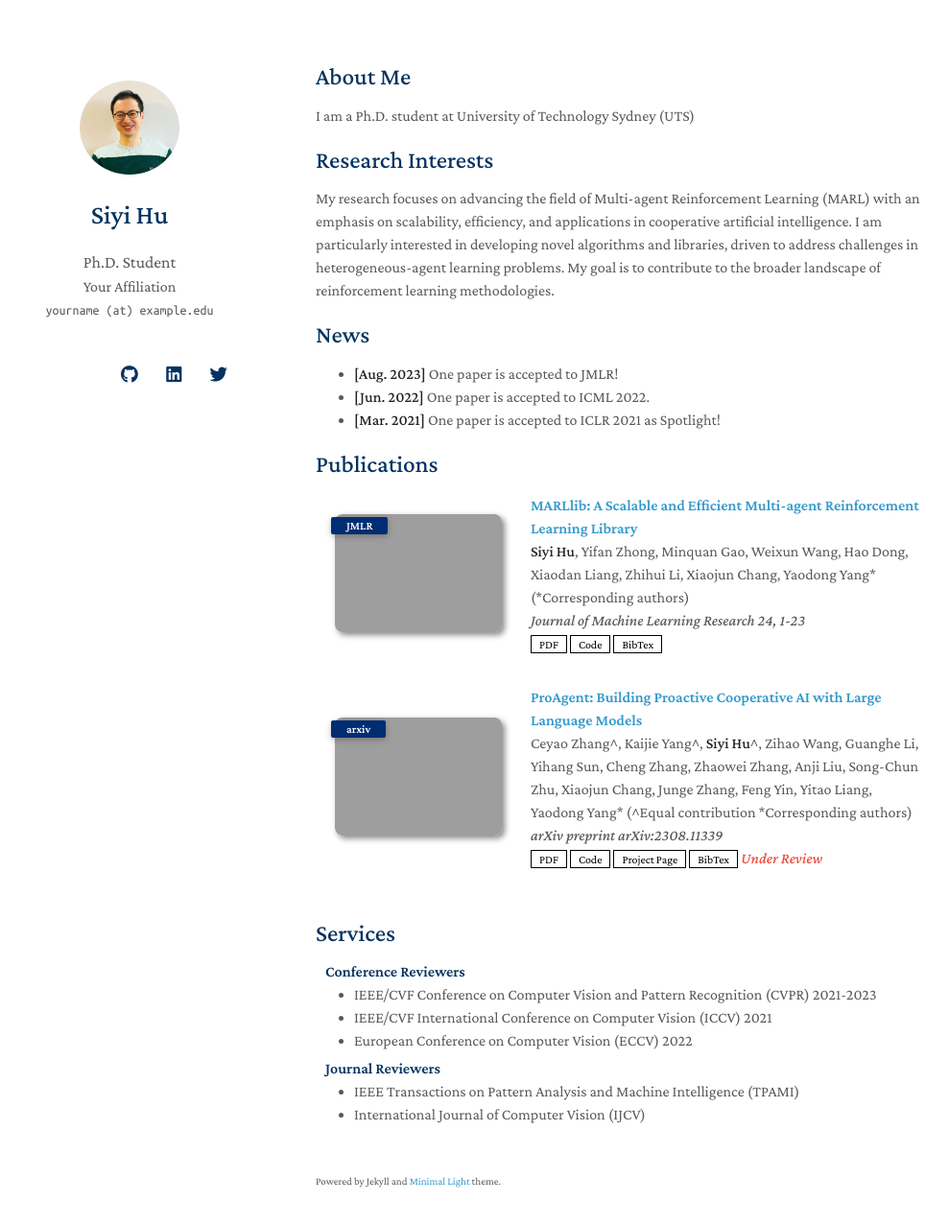
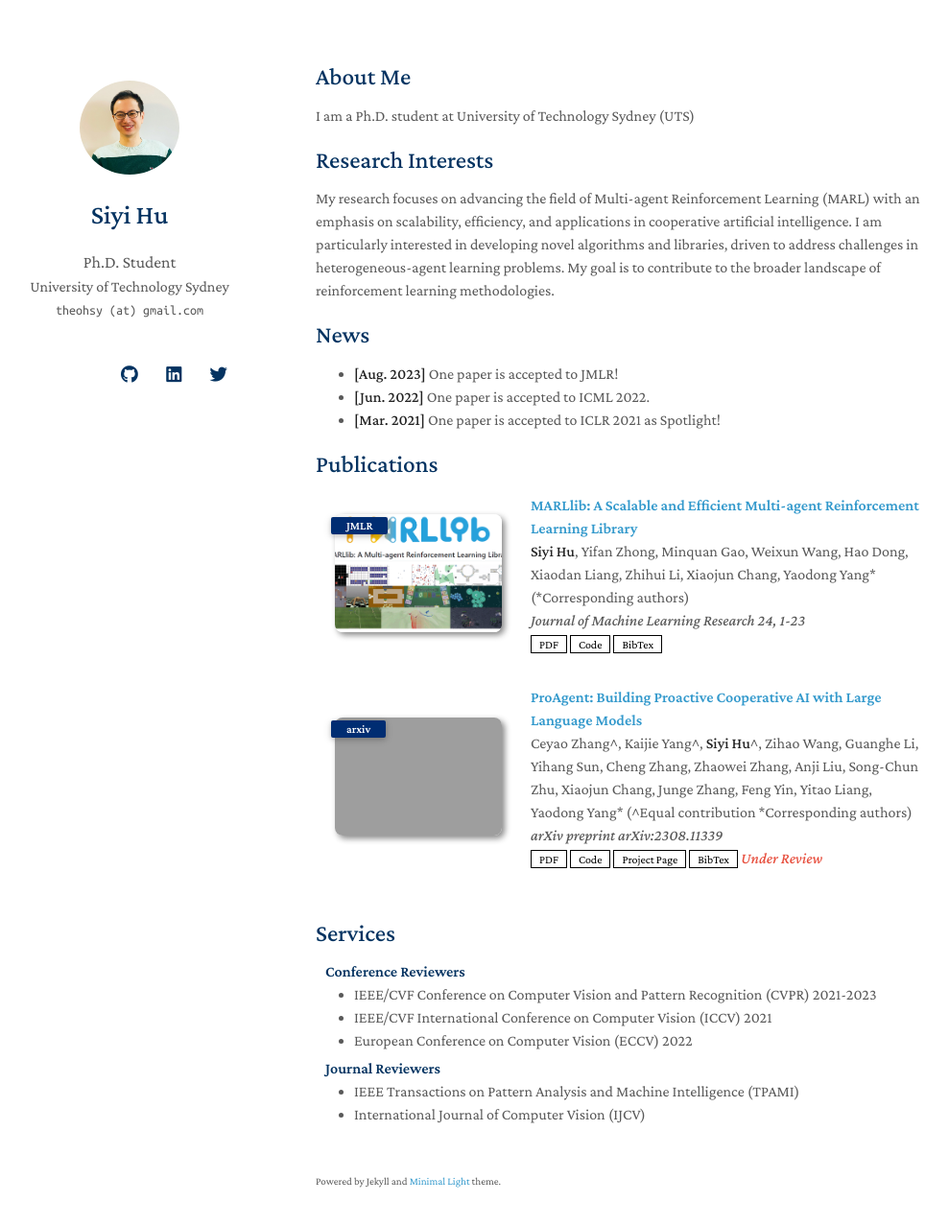
Before and after one commit to Theohhhu/theohhhu.github.io, a Jekyll site: the page built from index.md, in a window 1280 px wide and 1312 px high. Shown: the top 1277 px of the window at 96% size, without its empty margins (141-1130 px from the left). Built offline with Jekyll 4.4.1, drawn with Linux system fonts in a browser that asks for light colours; nearby versions of some CDN libraries; a style sheet for code colours, icons or effects is not loaded; our own code applies the rules of GitHub Pages for plain Markdown files; grey boxes are pictures that could not be loaded.

Commit message:
commit 3

```diff
--- a/_config.yml
+++ b/_config.yml
@@ -1,8 +1,8 @@
 # Basic Information
 title: Siyi Hu
 position: Ph.D. Student
-affiliation: Your Affiliation
-email: yourname (at) example.edu
+affiliation: University of Technology Sydney
+email: theohsy (at) gmail.com
 
 # Search Engine Optimization (SEO)
 # The following information is used to improve the website traffic from search engines, e.g., Google.
--- a/_data/publications.yml
+++ b/_data/publications.yml
@@ -7,7 +7,7 @@ main:
     pdf: https://www.jmlr.org/papers/volume24/23-0378/23-0378.pdf
     code: https://github.com/Replicable-MARL/MARLlib
     bibtex: https://www.jmlr.org/papers/v24/23-0378.bib
-    image: https://github.com/Replicable-MARL/MARLlib/blob/master/docs/source/images/overview.png
+    image: ./assets/img/marllib.jpg
 
   - title: "ProAgent: Building Proactive Cooperative AI with Large Language Models"
     authors: Ceyao Zhang^, Kaijie Yang^, <strong>Siyi Hu</strong>^, Zihao Wang, Guanghe Li, Yihang Sun, Cheng Zhang, Zhaowei Zhang, Anji Liu, Song-Chun Zhu, Xiaojun Chang, Junge Zhang, Feng Yin, Yitao Liang, Yaodong Yang* (^Equal contribution *Corresponding authors)
```
Also changed, not shown: README.md, README_de.md, README_zh_Hans.md, README_zh_Hant.md.
